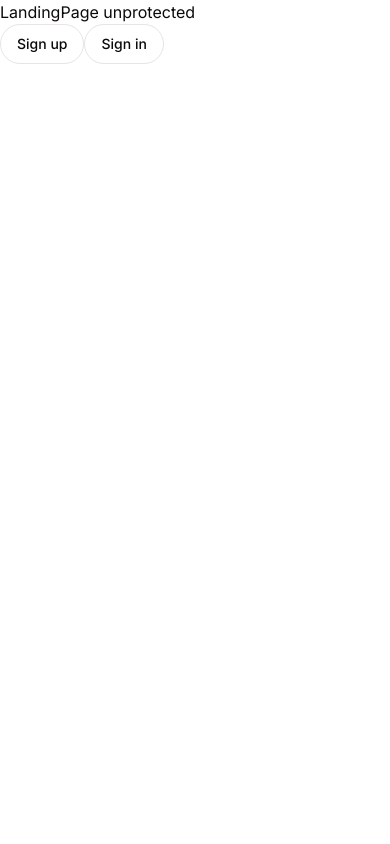
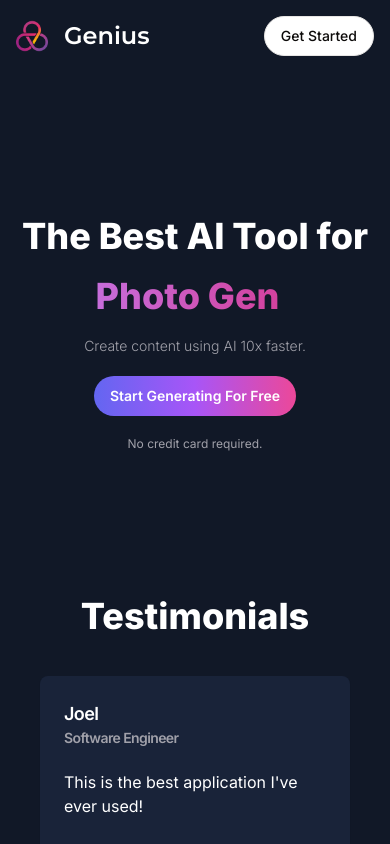
Before and after one commit to gregplumbly/ai-saas, a Next.js app: page / in a window 390 px wide. Built offline with nearby package versions, Linux system fonts and the light colour scheme; no server answers.

Commit message:
add landing page.

```diff
--- /dev/null
+++ b/app/(landing)/error.tsx
@@ -0,0 +1,9 @@
+"use client";
+
+import { Empty } from "@/components/ui/empty";
+
+const Error = () => {
+    return <Empty label="Something went wrong." />;
+};
+
+export default Error;
--- /dev/null
+++ b/app/(landing)/layout.tsx
@@ -0,0 +1,11 @@
+const LandingLayout = ({ children }: { children: React.ReactNode }) => {
+    return (
+        <main className="h-full bg-[#111827] overflow-auto">
+            <div className="mx-auto max-w-screen-xl h-full w-full">
+                {children}
+            </div>
+        </main>
+    );
+};
+
+export default LandingLayout;
--- a/app/(landing)/page.tsx
+++ b/app/(landing)/page.tsx
@@ -1,24 +1,15 @@
-import React from "react";
-import Link from "next/link";
-
-import { Button } from "@/components/ui/button";
+import { LandingNavbar } from "@/components/landing-navbar";
+import { LandingHero } from "@/components/landing-hero";
+import { LandingContent } from "@/components/landing-content";
 
 const LandingPage = () => {
-  return (
-    <>
-      <div>LandingPage unprotected</div>
-      <Link href="/sign-up">
-        <Button variant="outline" className="rounded-full">
-          Sign up
-        </Button>
-      </Link>
-      <Link href="/sign-in">
-        <Button variant="outline" className="rounded-full">
-          Sign in
-        </Button>
-      </Link>
-    </>
-  );
+    return (
+        <div className="h-full ">
+            <LandingNavbar />
+            <LandingHero />
+            <LandingContent />
+        </div>
+    );
 };
 
 export default LandingPage;
--- /dev/null
+++ b/components/landing-content.tsx
@@ -0,0 +1,64 @@
+"use client";
+
+import { Card, CardContent, CardHeader, CardTitle } from "@/components/ui/card";
+
+const testimonials = [
+    {
+        name: "Joel",
+        avatar: "J",
+        title: "Software Engineer",
+        description: "This is the best application I've ever used!",
+    },
+    {
+        name: "Antonio",
+        avatar: "A",
+        title: "Designer",
+        description: "I use this daily for generating new photos!",
+    },
+    {
+        name: "Mark",
+        avatar: "M",
+        title: "CEO",
+        description:
+            "This app has changed my life, cannot imagine working without it!",
+    },
+    {
+        name: "Mary",
+        avatar: "M",
+        title: "CFO",
+        description:
+            "The best in class, definitely worth the premium subscription!",
+    },
+];
+
+export const LandingContent = () => {
+    return (
+        <div className="px-10 pb-20">
+            <h2 className="text-center text-4xl text-white font-extrabold mb-10">
+                Testimonials
+            </h2>
+            <div className="grid grid-cols-1 sm:grid-cols-2 md:grid-cols-3 lg:grid-cols-4 gap-4">
+                {testimonials.map((item) => (
+                    <Card
+                        key={item.description}
+                        className="bg-[#192339] border-none text-white"
+                    >
+                        <CardHeader>
+                            <CardTitle className="flex items-center gap-x-2">
+                                <div>
+                                    <p className="text-lg">{item.name}</p>
+                                    <p className="text-zinc-400 text-sm">
+                                        {item.title}
+                                    </p>
+                                </div>
+                            </CardTitle>
+                            <CardContent className="pt-4 px-0">
+                                {item.description}
+                            </CardContent>
+                        </CardHeader>
+                    </Card>
+                ))}
+            </div>
+        </div>
+    );
+};
--- /dev/null
+++ b/components/landing-hero.tsx
@@ -0,0 +1,49 @@
+"use client";
+
+import TypewriterComponent from "typewriter-effect";
+import Link from "next/link";
+import { useAuth } from "@clerk/nextjs";
+
+import { Button } from "@/components/ui/button";
+
+export const LandingHero = () => {
+    const { isSignedIn } = useAuth();
+
+    return (
+        <div className="text-white font-bold py-36 text-center space-y-5">
+            <div className="text-4xl sm:text-5xl md:text-6xl lg:text-7xl space-y-5 font-extrabold">
+                <h1>The Best AI Tool for</h1>
+                <div className="text-transparent bg-clip-text bg-gradient-to-r from-purple-400 to-pink-600">
+                    <TypewriterComponent
+                        options={{
+                            strings: [
+                                "Chatbot.",
+                                "Photo Generation.",
+                                "Blog Writing.",
+                                "Mail Writing.",
+                            ],
+                            autoStart: true,
+                            loop: true,
+                        }}
+                    />
+                </div>
+            </div>
+            <div className="text-sm md:text-xl font-light text-zinc-400">
+                Create content using AI 10x faster.
+            </div>
+            <div>
+                <Link href={isSignedIn ? "/dashboard" : "/sign-up"}>
+                    <Button
+                        variant="premium"
+                        className="md:text-lg p-4 md:p-6 rounded-full font-semibold"
+                    >
+                        Start Generating For Free
+                    </Button>
+                </Link>
+            </div>
+            <div className="text-zinc-400 text-xs md:text-sm font-normal">
+                No credit card required.
+            </div>
+        </div>
+    );
+};
--- /dev/null
+++ b/components/landing-navbar.tsx
@@ -0,0 +1,40 @@
+"use client";
+
+import { Montserrat } from "next/font/google";
+import Image from "next/image";
+import Link from "next/link";
+import { useAuth } from "@clerk/nextjs";
+
+import { cn } from "@/lib/utils";
+import { Button } from "@/components/ui/button";
+
+const font = Montserrat({ weight: "600", subsets: ["latin"] });
+
+export const LandingNavbar = () => {
+    const { isSignedIn } = useAuth();
+
+    return (
+        <nav className="p-4 bg-transparent flex items-center justify-between">
+            <Link href="/" className="flex items-center">
+                <div className="relative h-8 w-8 mr-4">
+                    <Image fill alt="Logo" src="/logo.png" />
+                </div>
+                <h1
+                    className={cn(
+                        "text-2xl font-bold text-white",
+                        font.className
+                    )}
+                >
+                    Genius
+                </h1>
+            </Link>
+            <div className="flex items-center gap-x-2">
+                <Link href={isSignedIn ? "/dashboard" : "/sign-up"}>
+                    <Button variant="outline" className="rounded-full">
+                        Get Started
+                    </Button>
+                </Link>
+            </div>
+        </nav>
+    );
+};
--- a/package.json
+++ b/package.json
@@ -44,6 +44,7 @@
         "tailwindcss": "3.3.3",
         "tailwindcss-animate": "^1.0.7",
         "typescript": "5.2.2",
+        "typewriter-effect": "^2.21.0",
         "zod": "^3.22.2",
         "zustand": "^4.4.3"
     },
```
Also changed, not shown: 1 other file (tests, documents, lock files or other folders).
